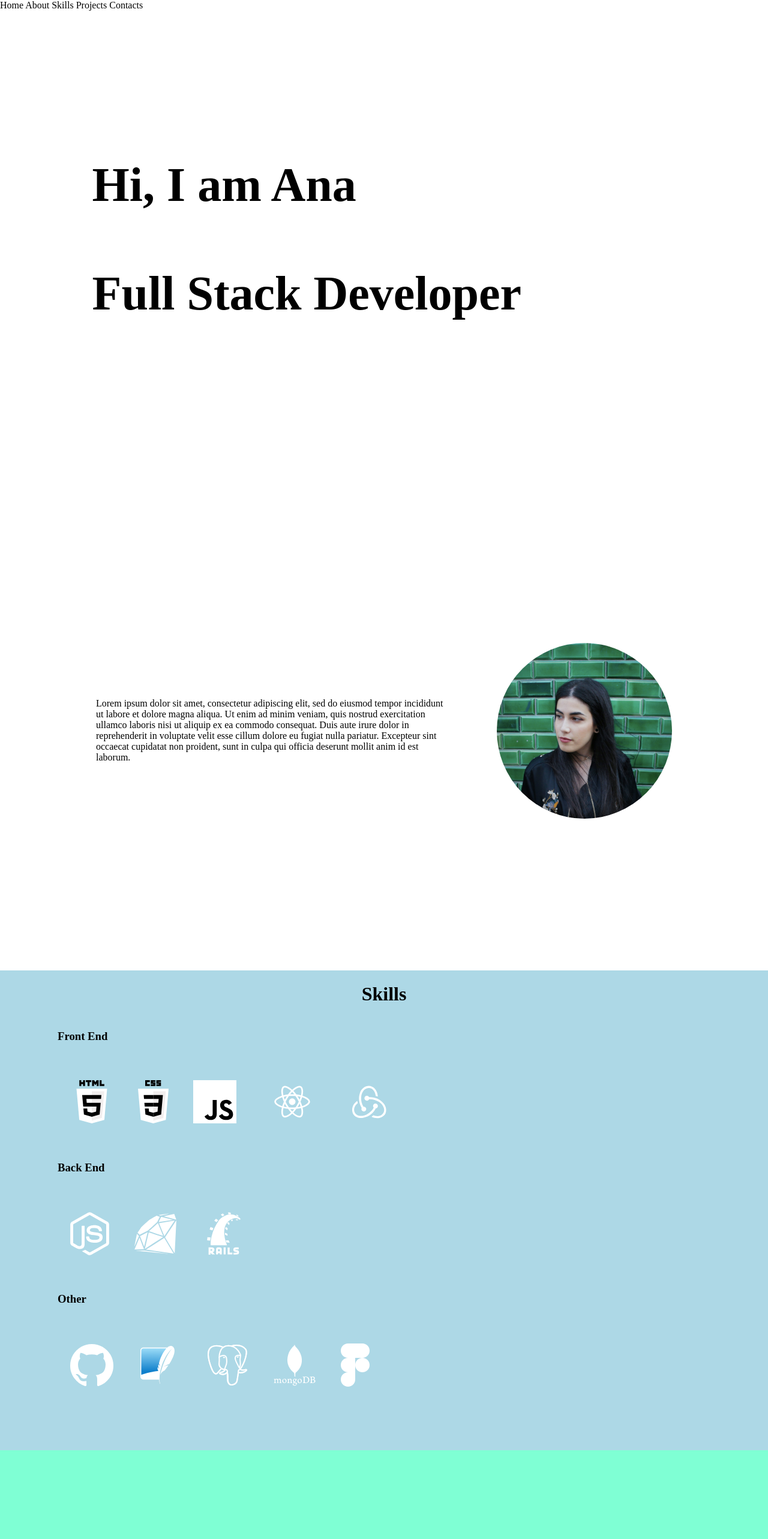
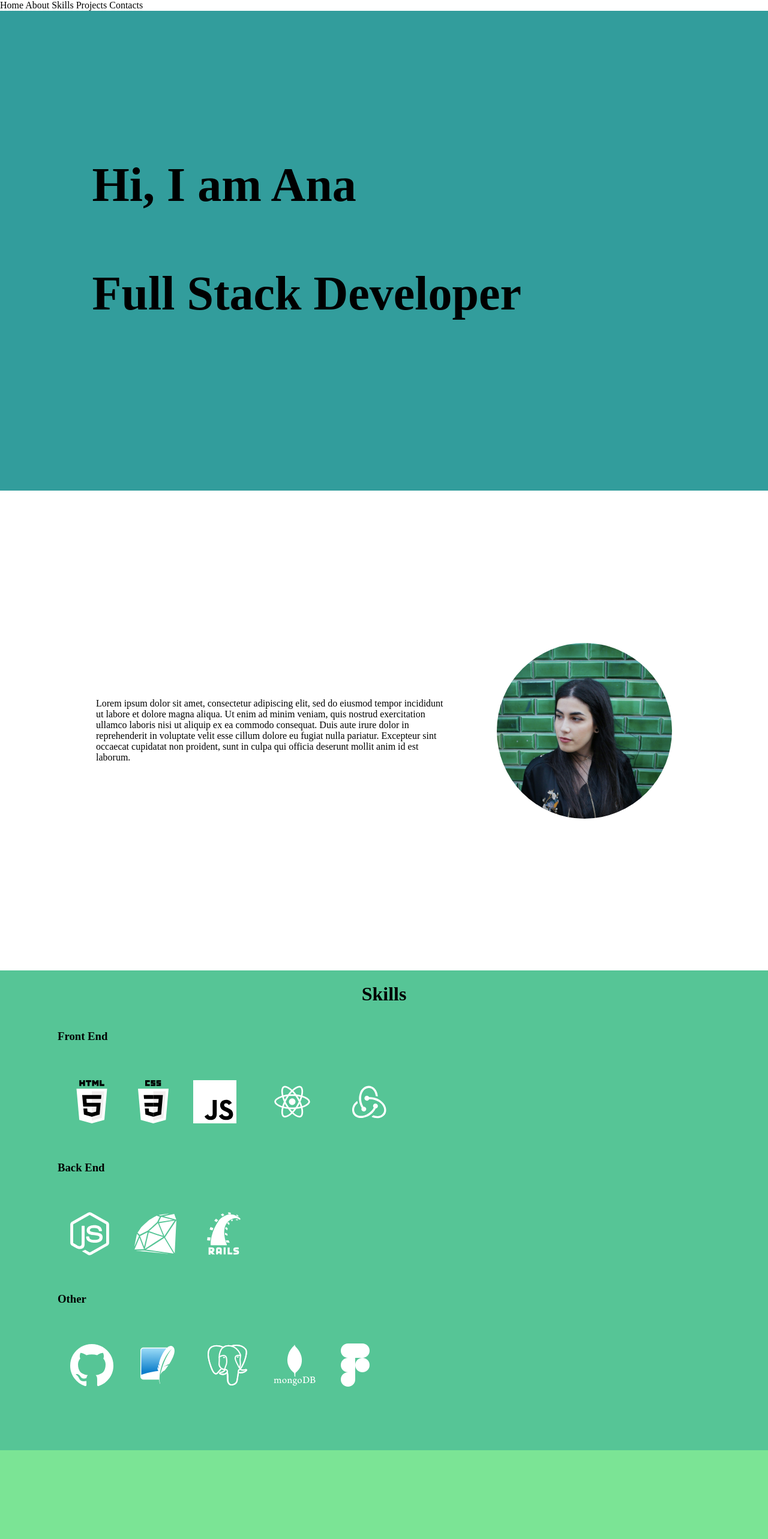
Before and after one commit to anamecia/potfolio, a React (Create React App) app: page / in a window 1280 px wide. Shown: the top 2566 px of the page at 60% size. Built offline with nearby package versions, Linux system fonts and the light colour scheme.

Commit message:
add background color to the sections

```diff
--- a/src/components/Skills.js
+++ b/src/components/Skills.js
@@ -20,7 +20,7 @@ import SkillsCss from '../styles/Skills.css'
 
 const Skills = () => {
     return(
-        <div className='skills-main-container' style={{backgroundColor: "lightblue"}}>
+        <div className='skills-main-container'>
             <div className='skills-container'>
             <h1 id='section-title'>Skills</h1>
             <h3>Front End</h3>
--- a/src/styles/Contacts.css
+++ b/src/styles/Contacts.css
@@ -3,7 +3,7 @@
     min-height: 100vh;
     justify-content: center;
     width: 100%;
-    background-color: aquamarine;
+    background-color: #7be495;
 }
 
 .contacts-subcontainer{
--- a/src/styles/Home.css
+++ b/src/styles/Home.css
@@ -3,6 +3,7 @@
     flex-direction: column;
     justify-content: center;
     min-height: 100vh;
+    background-color: #329D9C;
 }
 
 .home-container h1{
--- a/src/styles/Skills.css
+++ b/src/styles/Skills.css
@@ -2,6 +2,7 @@
     display: flex;
     justify-content: center;
     height: 100vh;
+    background-color: #56C596;
 }
 
 .skills-container{
```
